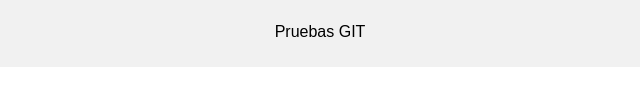
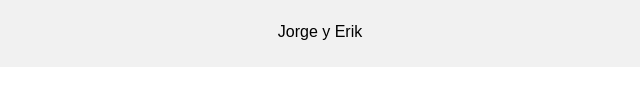
Before and after one commit to Erikgs19/fct, a plain HTML site: page index.html in a window 1280 px wide. Shown: the part 519-624 px from the top of the page, 320-960 px from the left. Drawn offline with Linux system fonts and the light colour scheme.

Commit message:
Añadidos nombres al footer

```diff
--- a/index.html
+++ b/index.html
@@ -18,7 +18,7 @@
 </div>
 
 <div class="footer">
-  <p>Pruebas GIT</p>
+  <p>Jorge y Erik</p>
 </div>
 
 </body>
```
